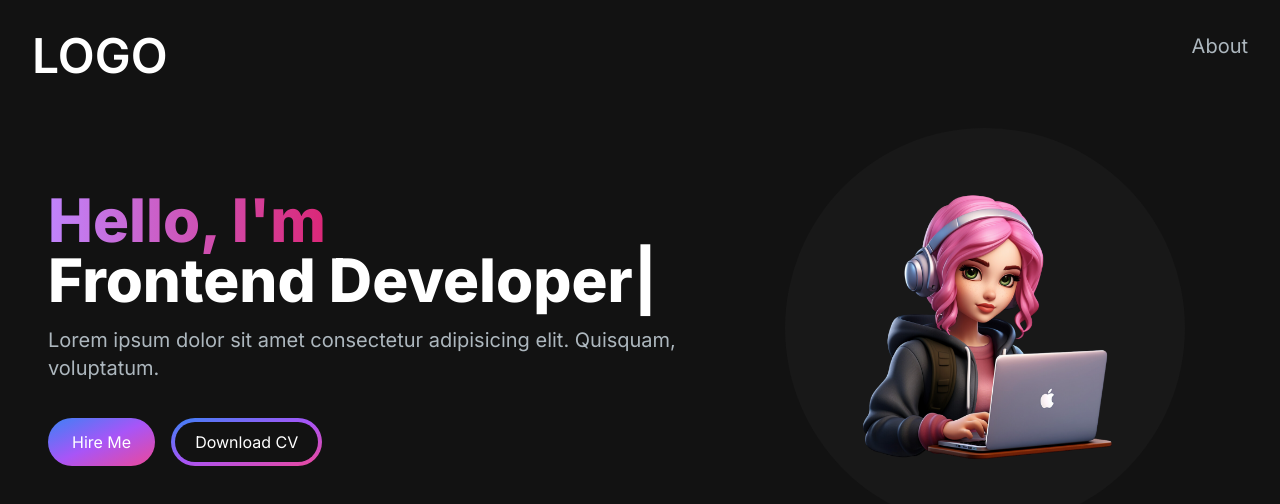
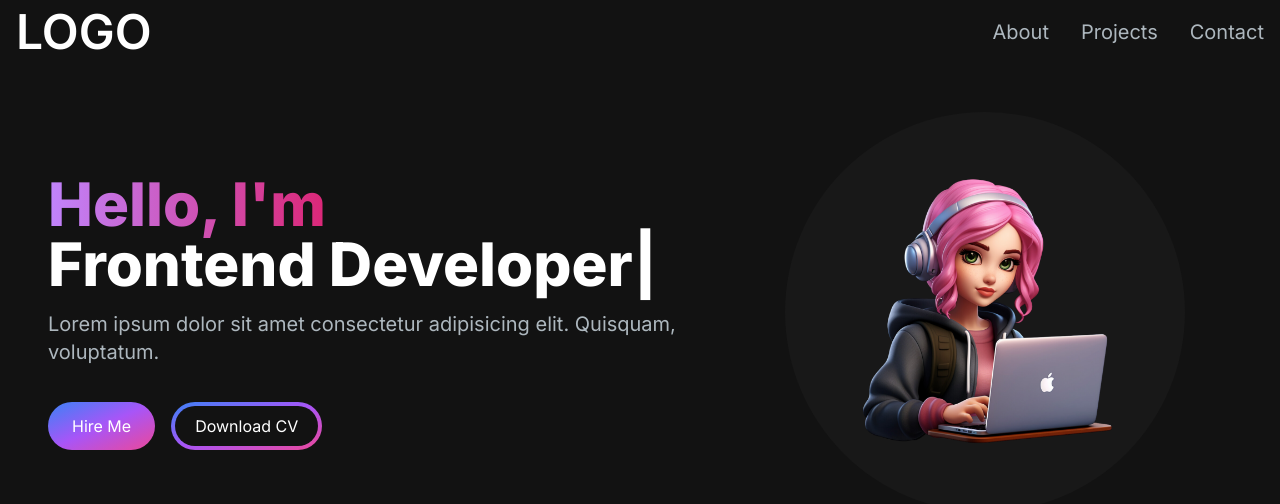
Before and after one commit to dodam24/Portfolio-website, a Next.js app: page / in a window 1280 px wide. Shown: the top 504 px of the page. Built offline with nearby package versions, Linux system fonts and the light colour scheme.

Commit message:
내비게이션 바

```diff
--- a/package.json
+++ b/package.json
@@ -9,7 +9,8 @@
     "lint": "next lint"
   },
   "dependencies": {
-    "next": "14.0.2",
+    "@heroicons/react": "^2.0.18",
+    "next": "^14.0.3",
     "react": "^18",
     "react-dom": "^18",
     "react-type-animation": "^3.2.0"
--- /dev/null
+++ b/src/app/components/MenuOverlay.jsx
@@ -0,0 +1,16 @@
+import React from "react";
+import NavLink from "./NavLink";
+
+const MenuOverlay = ({ links }) => {
+  return (
+    <ul className="flex flex-col py-4 items-center">
+      {links.map((link, index) => (
+        <li key={index}>
+          <NavLink href={link.path} title={link.title} />
+        </li>
+      ))}
+    </ul>
+  );
+};
+
+export default MenuOverlay;
--- /dev/null
+++ b/src/app/components/NavLink.jsx
@@ -0,0 +1,14 @@
+import Link from "next/link";
+
+const NavLink = ({ href, title }) => {
+  return (
+    <Link
+      href={"#about"}
+      className="block py-2 pl-3 pr-4 text-[#ADB7BE] sm:text-xl rounded md:p-0 hover:text-white"
+    >
+      {title}
+    </Link>
+  );
+};
+
+export default NavLink;
--- a/src/app/components/Navbar.jsx
+++ b/src/app/components/Navbar.jsx
@@ -1,19 +1,66 @@
+"use client";
+
 import Link from "next/link";
-import React from "react";
+import React, { useState } from "react";
+import NavLink from "./NavLink";
+import { Bars3Icon, XMarkIcon } from "@heroicons/react/24/solid";
+import MenuOverlay from "./MenuOverlay";
+
+const navLinks = [
+  {
+    title: "About",
+    path: "#about",
+  },
+  {
+    title: "Projects",
+    path: "#projects",
+  },
+  {
+    title: "Contact",
+    path: "#contact",
+  },
+];
 
 const Navbar = () => {
+  const [navbarOpen, setNavbarOpen] = useState(false);
+
   return (
-    <nav>
-      <div className="flex flex-wrap item-center justify-between mx-auto p-8">
-        <Link href={"/"} className="text-5xl text-white font-semibold">
+    <nav className="fixed top-0 left-0 right-0 z-10 bg-[#121212] bg-opacity-100">
+      <div className="flex flex-wrap items-center justify-between mx-auto px-4 py-2">
+        <Link
+          href={"/"}
+          className="text-2xl md:text-5xl text-white font-semibold"
+        >
           LOGO
         </Link>
+        <div className="mobile-menu block md:hidden">
+          {!navbarOpen ? (
+            <button
+              onClick={() => setNavbarOpen(true)}
+              className="flex items-center px-3 py-2 border rounded border-slate-200 text-slate-200 hover:text-white hover:border-white"
+            >
+              <Bars3Icon className="h-5 w-5" />
+            </button>
+          ) : (
+            <button
+              onClick={() => setNavbarOpen(false)}
+              className="flex items-center px-3 py-2 border rounded border-slate-200 text-slate-200 hover:text-white hover:border-white"
+            >
+              <XMarkIcon className="h-5 w-5" />
+            </button>
+          )}
+        </div>
         <div className="menu hidden md:block md:w-auto" id="navbar">
-          <ul>
-            <li><Link href={"#about"} className="block py-2 pl-3 pr-4 text-[#ADB7BE] sm:text-xl rounded md:p-0 hover:text-white">About</Link></li>
+          <ul className="flex p-4 md:p-0 md:flex-row md:space-x-8 mt-0">
+            {navLinks.map((link, index) => (
+              <li key={index}>
+                <NavLink href={link.path} title={link.title} />
+              </li>
+            ))}
           </ul>
         </div>
       </div>
+      {navbarOpen ? <MenuOverlay links={navLinks} /> : null}
     </nav>
   );
 };
--- a/src/app/page.js
+++ b/src/app/page.js
@@ -6,7 +6,7 @@
   return (
     <main className="flex min-h-screen flex-col bg-[#121212]">
       <Navbar />
-      <div className="container mx-auto px-12 py-4">
+      <div className="container mt-24 mx-auto px-12 py-4">
         <HeroSection />
       </div>
     </main>
```
Also changed, not shown: 1 other file (tests, documents, lock files or other folders).
